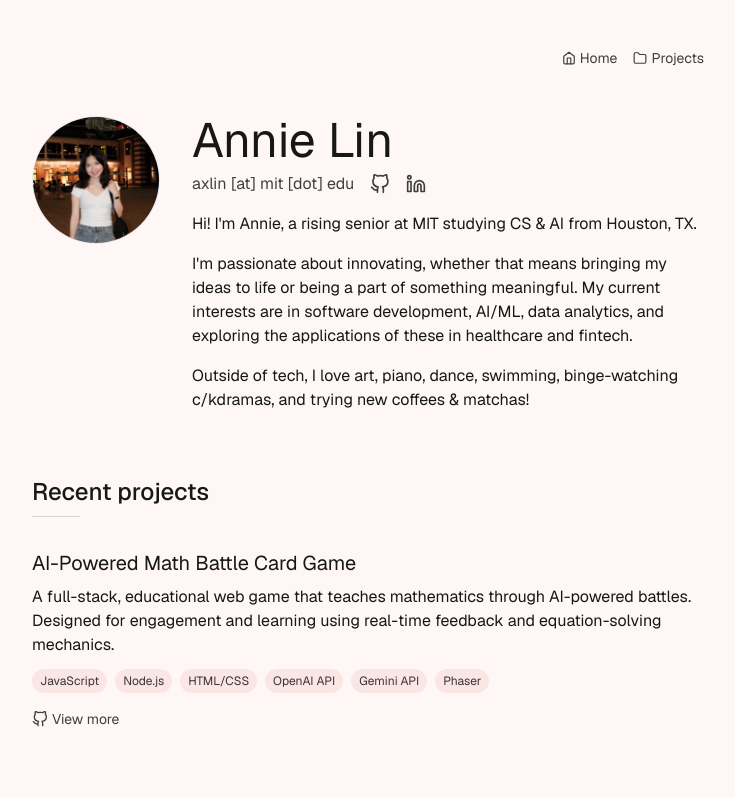
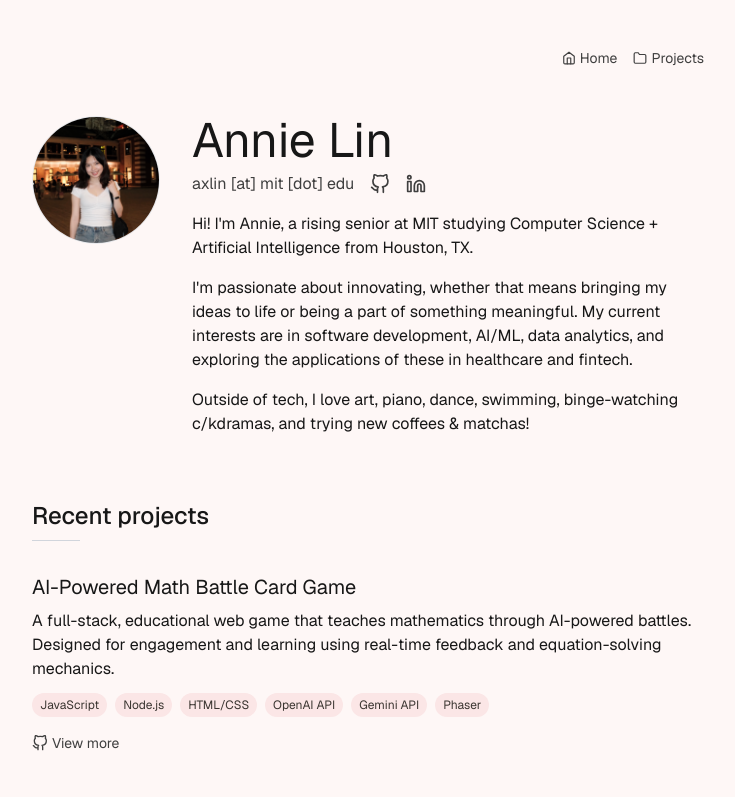
Before and after one commit to anniexlinn/website, a Next.js app: page / in a window 1280 px wide. Shown: the top 797 px of the page, without its empty margins (272-1007 px from the left). Built offline with nearby package versions, Linux system fonts and the light colour scheme.

Commit message:
bio update

```diff
--- a/src/app/page.tsx
+++ b/src/app/page.tsx
@@ -58,7 +58,7 @@ export default function Home() {
           {/* Intro Paragraph */}
           <div className="prose prose-gray max-w-lg">
             <p className="text-[#5a534c] mb-4">
-              Hi! I&apos;m Annie, a rising senior at MIT studying CS & AI from Houston, TX.
+              Hi! I&apos;m Annie, a rising senior at MIT studying Computer Science + Artificial Intelligence from Houston, TX.
             </p>
             <p className="text-[#5a534c] mb-4">
               I&apos;m passionate about innovating, whether that means bringing my ideas to life or being a part of something meaningful.
```
